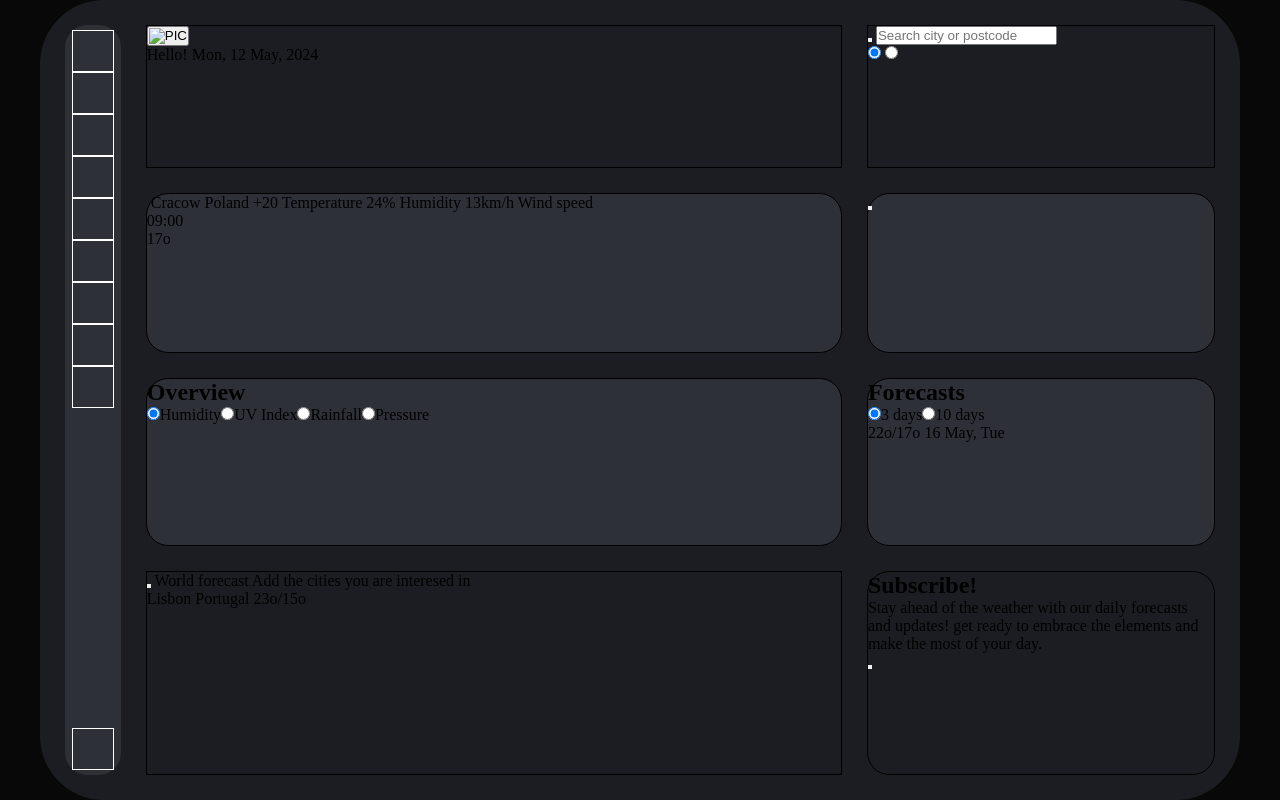
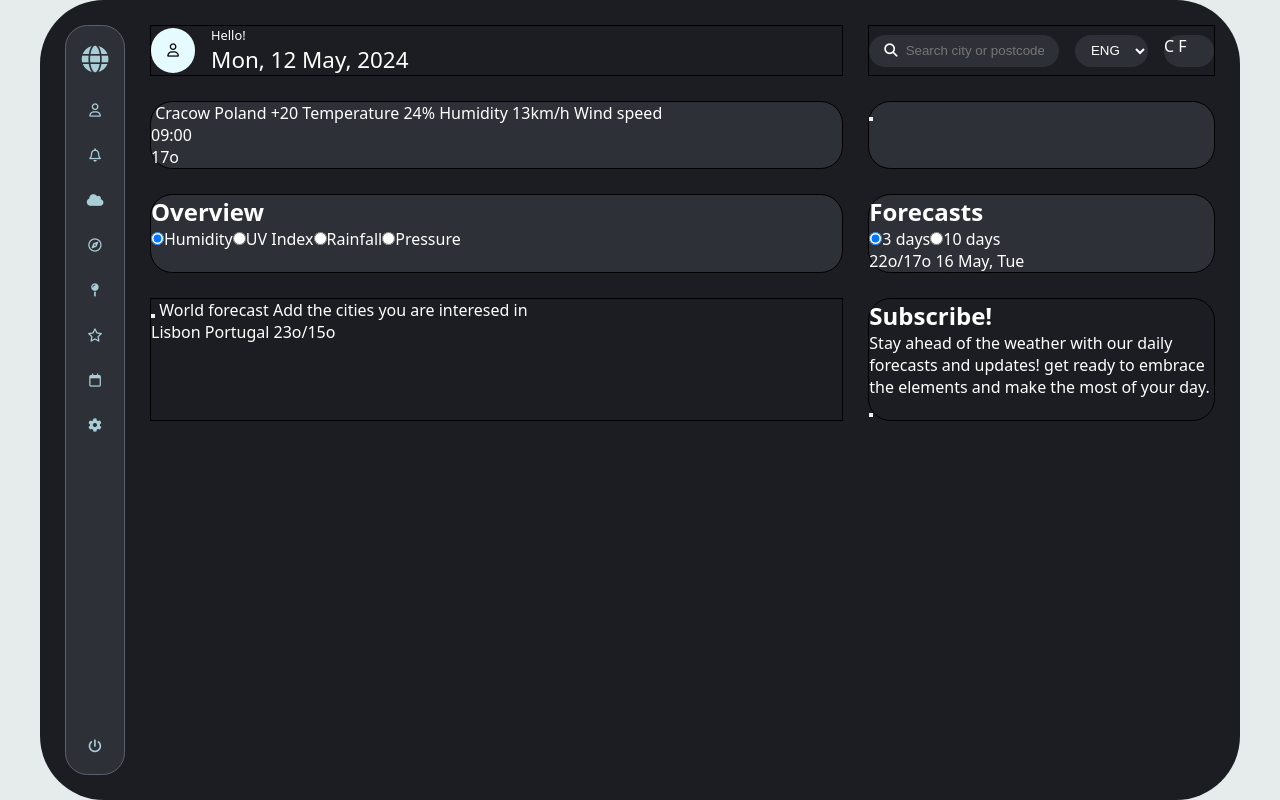
Before and after one commit to Dabrowski98/01-Weather-App, a plain HTML site: page index.html in a window 1280 px wide. Drawn offline with Linux system fonts and the light colour scheme.

Commit message:
navbar + header styled

```diff
--- a/index.html
+++ b/index.html
@@ -4,28 +4,55 @@
         <meta charset="UTF-8" />
         <meta name="viewport" content="width=device-width, initial-scale=1.0" />
         <link rel="stylesheet" href="style.css" />
+        <script
+            src="https://kit.fontawesome.com/99c5472a86.js"
+            crossorigin="anonymous"
+        ></script>
         <title>Simple-Weather-App</title>
     </head>
     <body>
         <div id="app">
-            <nav id="main-navbar" class="rounded-corners light-bg">
+            <nav id="main-navbar" class="rounded-corners light-bg border">
                 <ul id="main-nav-list">
-                    <li><button></button></li>
-                    <li><button></button></li>
-                    <li><button></button></li>
-                    <li><button></button></li>
-                    <li><button></button></li>
-                    <li><button></button></li>
-                    <li><button></button></li>
-                    <li><button></button></li>
-                    <li><button></button></li>
+                    <li>
+                        <button><i class="fa-solid fa-globe fa-2x"></i></button>
+                    </li>
+                    <li>
+                        <button><i class="fa-regular fa-user"></i></button>
+                    </li>
+                    <li>
+                        <button><i class="fa-regular fa-bell"></i></button>
+                    </li>
+                    <li>
+                        <button><i class="fa-solid fa-cloud"></i></button>
+                    </li>
+                    <li>
+                        <button><i class="fa-regular fa-compass"></i></button>
+                    </li>
+                    <li>
+                        <button><i class="fa-solid fa-map-pin"></i></button>
+                    </li>
+                    <li>
+                        <button><i class="fa-regular fa-star"></i></button>
+                    </li>
+                    <li>
+                        <button><i class="fa-regular fa-calendar"></i></button>
+                    </li>
+                    <li>
+                        <button><i class="fa-solid fa-gear"></i></button>
+                    </li>
+                    <li id="empty-li"></li>
+                    <li id="toggle-app-li">
+                        <button id="toggle-app">
+                            <i class="fa-solid fa-power-off"></i>
+                        </button>
+                    </li>
                 </ul>
-                <button id="toggle-app"></button>
             </nav>
             <section id="main-wrapper">
                 <header id="header-wrapper">
                     <button id="profile-pic-button">
-                        <img src="" alt="PIC" id="profile-pic" />
+                        <i class="fa-regular fa-user"></i>
                     </button>
                     <div id="header-info-wrapper">
                         <span id="greeting">Hello!</span>
@@ -34,13 +61,18 @@
                 </header>
                 <section id="settings-wrapper">
                     <div id="search">
-                        <button type="submit"></button>
+                        <button type="submit">
+                            <i class="fa-solid fa-magnifying-glass"></i>
+                        </button>
                         <input
                             type="text"
                             placeholder="Search city or postcode"
                         />
                     </div>
-                    <div id="lang"></div>
+                    <select name="lang" id="lang">
+                        <option value="English">ENG</option>
+                        <option value="Polish">PL</option>
+                    </select>
                     <div id="temp-unit">
                         <input
                             type="radio"
@@ -48,9 +80,9 @@
                             id="temp-unit-c"
                             checked
                         />
-                        <label for="temp-unit-c"></label>
+                        <label for="temp-unit-c">C</label>
                         <input type="radio" name="temp-unit" id="temp-unit-f" />
-                        <label for="temp-unit-f"></label>
+                        <label for="temp-unit-f">F</label>
                     </div>
                 </section>
                 <section
--- a/style.css
+++ b/style.css
@@ -1,4 +1,5 @@
 :root {
+    --color-primary-light: hsl(230, 10%, 40%);
     --color-primary: hsl(230, 10%, 20%);
     --color-primary-dark: hsl(230, 10%, 12%);
     --color-secondary-light: hsl(190, 100%, 95%);
@@ -17,7 +18,9 @@
 }
 
 body {
-    background-color: #080808;
+    background-color: #e6ecec;
+    color: var(--color-font-primary);
+    font-family: system-ui, "Segoe UI", Roboto, sans-serif;
 }
 
 #app {
@@ -26,31 +29,45 @@ body {
     position: absolute;
     top: 50%;
     left: 50%;
+    display: flex;
+    padding: 25px;
+    gap: 25px;
     transform: translate(-50%, -50%);
     border-radius: 4rem;
     background-color: var(--color-primary-dark);
 }
 
-#app {
-    display: flex;
-    padding: 25px;
-    gap: 25px;
+#main-navbar {
+    width: 60px;
+    padding: 5px 0;
 }
 
-#main-navbar {
+#main-nav-list {
+    height: 100%;
     display: flex;
     flex-flow: column;
-    justify-content: space-between;
     align-items: center;
-    width: 60px;
-    padding: 5px 0;
+    list-style: none;
+}
+
+#main-nav-list button {
+    cursor: pointer;
+    padding: 15px 25px;
+    background-color: transparent;
+    color: var(--color-secondary-dark);
+    border: none;
+    width: 100%;
+}
+
+#toggle-app-li {
+    margin-top: auto;
 }
 
 #main-wrapper {
     width: 100%;
     display: grid;
     grid-template-columns: 2fr 1fr;
-    grid-auto-rows: auto;
+    grid-auto-rows: max-content;
     gap: 25px;
 }
 
@@ -58,17 +75,81 @@ body {
     border: 1px solid black;
 }
 
-#main-nav-list {
-    list-style: none;
+#header-wrapper {
+    display: flex;
 }
 
-#main-navbar button {
-    cursor: pointer;
-    padding: 20px;
-    border: 1px solid white;
+#header-wrapper #profile-pic-button {
+    height: 90%;
+    aspect-ratio: 1;
+    align-self: center;
+    border-radius: 50%;
+    margin-right: 1rem;
+    border: none;
+    background-color: var(--color-secondary-light);
+}
+
+#header-info-wrapper span {
+    display: block;
+}
+
+#greeting {
+    font-size: 0.8rem;
+}
+
+#current-date {
+    font-size: 1.4rem;
+}
+
+#settings-wrapper {
+    display: flex;
+    justify-content: space-between;
+    align-items: center;
+}
+
+#settings-wrapper * {
+    border: none;
+    color: var(--color-font-primary);
+}
+
+#settings-wrapper > * {
+    background-color: var(--color-primary);
+    border-radius: 9999px;
+    height: 2rem;
+}
+
+#search {
+    padding: 15px;
+    display: flex;
+    align-items: center;
+    width: 55%;
+}
+
+#search > * {
     background-color: transparent;
 }
 
+#search button {
+    padding-right: 8px;
+}
+
+#search input {
+    width: 100%;
+}
+
+#lang {
+    padding: 0 12px;
+}
+
+#temp-unit {
+    width: 50px;
+}
+
+#temp-unit > input {
+    display: none;
+}
+
+/* Classed Properties */
 .rounded-corners {
     border-radius: 1.4rem;
 }
@@ -76,3 +157,7 @@ body {
 .light-bg {
     background-color: var(--color-primary);
 }
+
+.border {
+    border: 1px solid var(--color-primary-light);
+}
```
